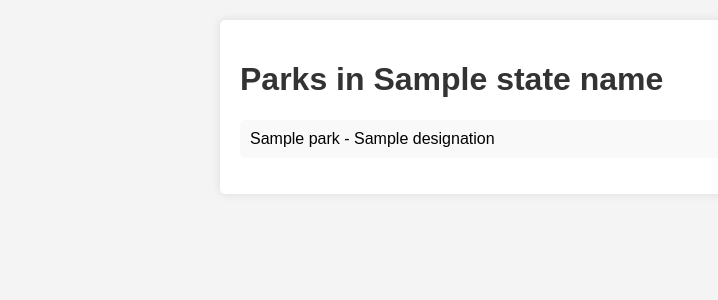
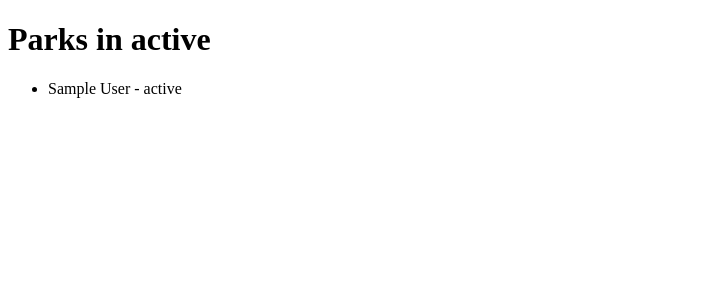
Before and after one commit to shafkatsaruwar/National-Park-Matcher, a Flask app: template Capstone/my_flask_project/templates/state_parks.html in a window 1280 px wide. Shown: the top 300 px of the page, without its empty margins (0-718 px from the left). Run offline with Flask 3, Linux system fonts and the light colour scheme; the template is opened without the code that fills it: most values are stand-ins (such as "Sample title", 1, 10 or a date in 2020).

Commit message:
Update state_parks.html

```diff
--- a/Capstone/my_flask_project/templates/state_parks.html
+++ b/Capstone/my_flask_project/templates/state_parks.html
@@ -2,61 +2,18 @@
 <html lang="en">
 <head>
     <meta charset="UTF-8">
-    <meta http-equiv="X-UA-Compatible" content="IE=edge">
-    <meta name="viewport" content="width=device-width, initial-scale=1.0">
-    <title>Parks in {{ state_name }}</title>
-    <link rel="stylesheet" href="{{ url_for('static', filename='styles.css') }}">
-    <style>
-        body {
-            font-family: 'Arial', sans-serif;
-            background-color: #f4f4f4;
-            margin: 0;
-            padding: 0;
-        }
-
-        .container {
-            max-width: 800px;
-            margin: 20px auto;
-            background-color: #fff;
-            padding: 20px;
-            border-radius: 5px;
-            box-shadow: 0 0 10px rgba(0, 0, 0, 0.1);
-        }
-
-        h1 {
-            color: #333;
-        }
-
-        ul {
-            list-style: none;
-            padding: 0;
-        }
-
-        li {
-            margin-bottom: 10px;
-            padding: 10px;
-            background-color: #f9f9f9;
-            border-radius: 5px;
-        }
-
-        p {
-            color: #888;
-        }
-    </style>
+    <title>Parks in Selected State</title>
 </head>
 <body>
-    <div class="container">
-        <h1>Parks in {{ state_name }}</h1>
-
+    <h1>Parks in {{ state }}</h1>
     {% if parks %}
         <ul>
         {% for park in parks %}
-                    <li>{{ park['name'] }} - {{ park['designation'] }}</li>
+            <li>{{ park.fullName }} - {{ park.states }}</li>
         {% endfor %}
         </ul>
     {% else %}
-            <p>No parks found for the selected state.</p>
+        <p>No parks found in this state.</p>
     {% endif %}
-    </div>
 </body>
 </html>
```
Lines whose indentation alone changed are shown as unchanged.
